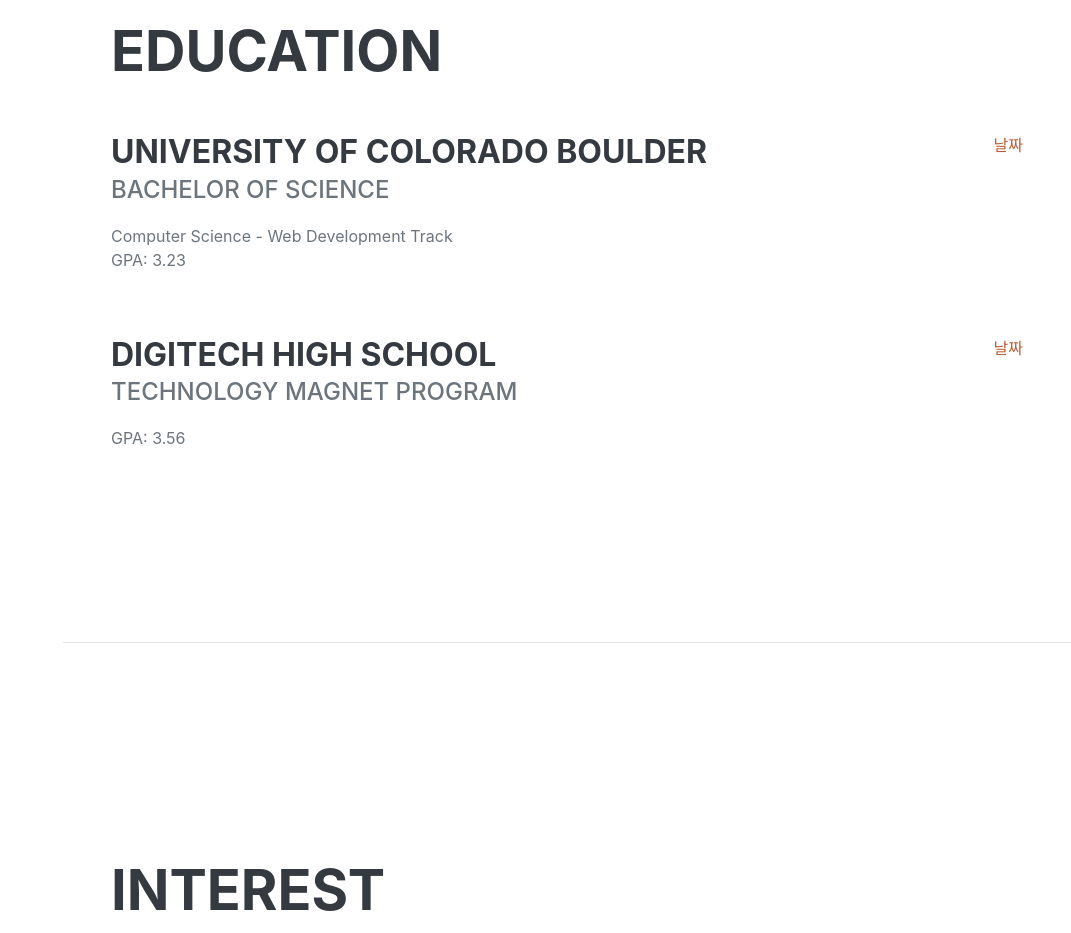
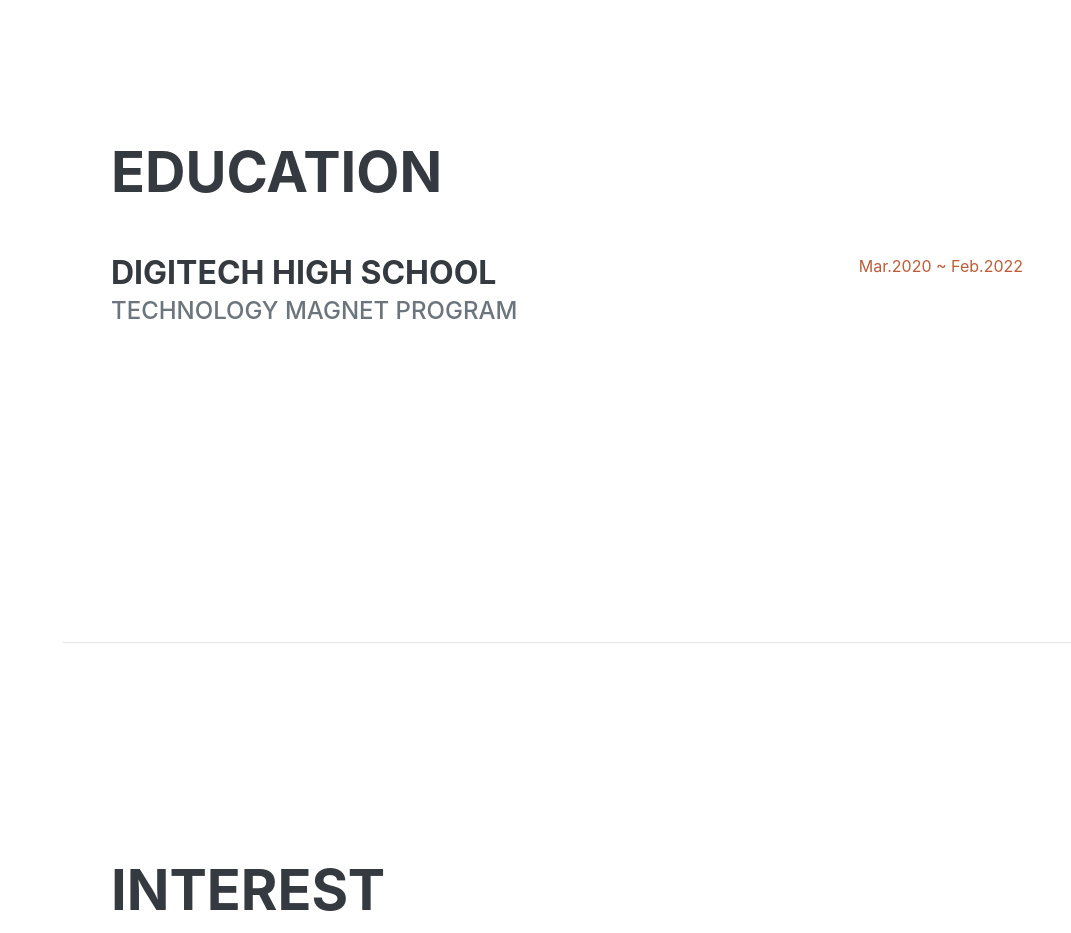
Before and after one commit to Ch10316/Ch10316.github.io, a plain HTML site: page index.html in a window 1280 px wide. Shown: the part 1760-2693 px from the top of the page, without its empty margins (209-1280 px from the left). Drawn offline with nearby package versions, Linux system fonts and the light colour scheme; a web font is replaced by a local one.

Commit message:
Update index.html

```diff
--- a/index.html
+++ b/index.html
@@ -95,22 +95,14 @@
         <section class="resume-section" id="education">
             <div class="resume-section-content">
                 <h2 class="mb-5">Education</h2>
-                <div class="d-flex flex-column flex-md-row justify-content-between mb-5">
-                    <div class="flex-grow-1">
-                        <h3 class="mb-0">University of Colorado Boulder</h3>
-                        <div class="subheading mb-3">Bachelor of Science</div>
-                        <div>Computer Science - Web Development Track</div>
-                        <p>GPA: 3.23</p>
-                    </div>
-                    <div class="flex-shrink-0"><span class="text-primary">날짜</span></div>
-                </div>
+
                 <div class="d-flex flex-column flex-md-row justify-content-between">
                     <div class="flex-grow-1">
                         <h3 class="mb-0">Digitech High School</h3>
                         <div class="subheading mb-3">Technology Magnet Program</div>
-                        <p>GPA: 3.56</p>
+                        <!-- <p>GPA: 3.56</p> -->
                     </div>
-                    <div class="flex-shrink-0"><span class="text-primary">날짜</span></div>
+                    <div class="flex-shrink-0"><span class="text-primary">Mar.2020 ~ Feb.2022</span></div>
                 </div>
             </div>
         </section>
```
